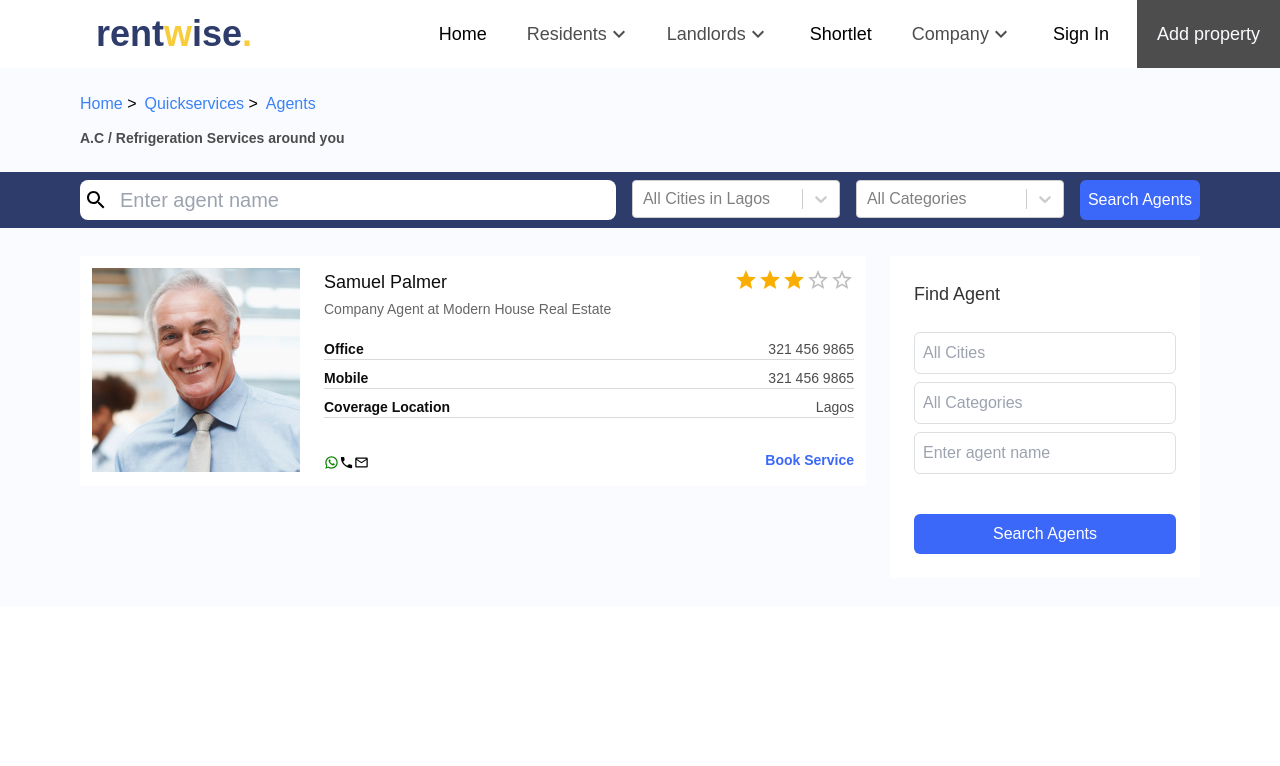
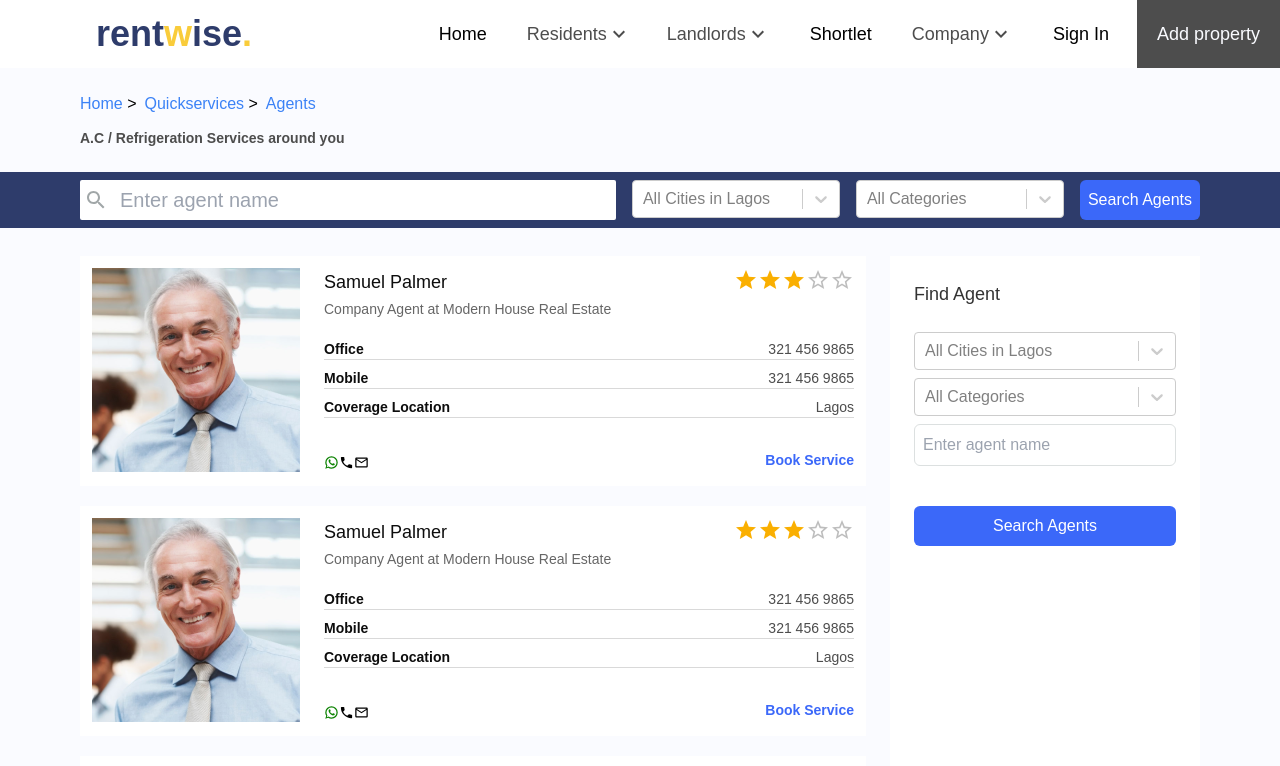
Before and after one commit to Obadea/rentwise, a React (Create React App) app: page /quickservices/agents in a window 1280 px wide. Shown: the top 766 px of the page. Built offline with nearby package versions, Linux system fonts and the light colour scheme; a web font is replaced by a local one.

Commit message:
minor change

```diff
--- a/src/components/AgentCard.jsx
+++ b/src/components/AgentCard.jsx
@@ -9,7 +9,7 @@ import Box from "@mui/material/Box";
 function AgentCard() {
   const [value, setValue] = React.useState(3);
   return (
-    <div className="flex-[3]  ">
+    <div>
       <div className="flex gap-6 justify-between p-3  bg-white ">
         <div className="h-full">
           <img src={agent} alt="" className="h-full" />
--- a/src/components/ReuseableSelect.jsx
+++ b/src/components/ReuseableSelect.jsx
@@ -7,6 +7,7 @@ const ReusableSelect = ({
   isSearchable = false,
   placeholder,
   onChange,
+  className,
 }) => {
   const [selectedOption, setSelectedOption] = useState(null);
 
@@ -16,10 +17,10 @@ const ReusableSelect = ({
   };
 
   return (
-    <div className="relative">
+    <div className={`${className} relative`}>
       <label htmlFor={label}>{label}</label>
       <Select
-        className="relative w-52"
+        className={`${className} relative w-52`}
         placeholder={placeholder}
         options={options}
         isSearchable={isSearchable}
--- a/src/pages/sevicesagentpage/servicesagentpage.jsx
+++ b/src/pages/sevicesagentpage/servicesagentpage.jsx
@@ -24,8 +24,8 @@ function ServicesAgentPage() {
       </div>
 
       <div className="flex bg-DownloadHover py-2 gap-4 px-20">
-        <div className=" flex-[3] flex gap-1 items-center bg-white rounded-lg px-1">
-          <SearchIcon />
+        <div className=" flex-[3] flex gap-1 items-center bg-white rounded-sm px-1">
+          <SearchIcon className="text-[#A1A7A8]" />
           <input
             type="text"
             className="text-black text-xl flex-[3]  px-2 focus:outline-none focus:border-transparent  "
@@ -54,22 +54,30 @@ function ServicesAgentPage() {
       </div>
 
       <div className="flex  gap-6 p-7 px-20">
-        <AgentCard />
+        <div className="flex-[3] flex flex-col gap-5 ">
+          <AgentCard />
+          <AgentCard />
+          <AgentCard />
+          <AgentCard />
+        </div>
 
         {/* Search agent */}
         <div className="flex-1 flex flex-col bg-white gap-6 p-6">
           <h3 className="font-medium text-lg text-customdark">Find Agent</h3>
           <div className="flex flex-col gap-10">
             <div className="flex flex-col gap-2">
-              <input
-                type="text"
-                placeholder="All Cities"
-                className="border border-[#DCE0E0] focus:border-[#DCE0E0] outline-none p-2 rounded-md"
+              <ReusableSelect
+                options={locationOptions}
+                placeholder={"All Cities in Lagos"}
+                onChange={(value) => console.log(value)}
+                className="w-full"
               />
-              <input
-                type="text"
-                placeholder="All Categories"
-                className="border border-[#DCE0E0] focus:border-[#DCE0E0] outline-none p-2 rounded-md"
+
+              <ReusableSelect
+                options={locationOptions}
+                placeholder={"All Categories"}
+                onChange={(value) => console.log(value)}
+                className="w-full"
               />
               <input
                 type="text"
```
